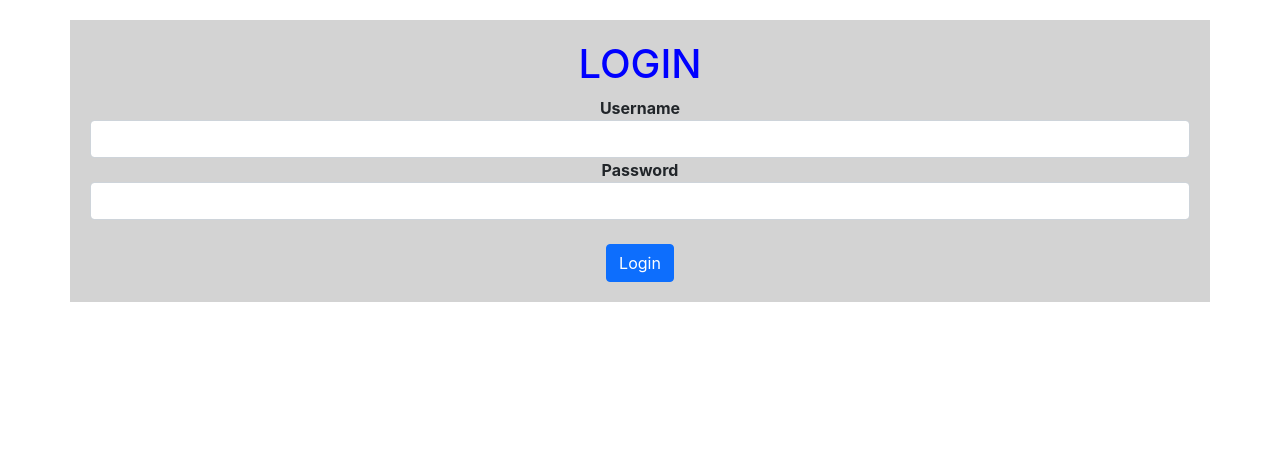
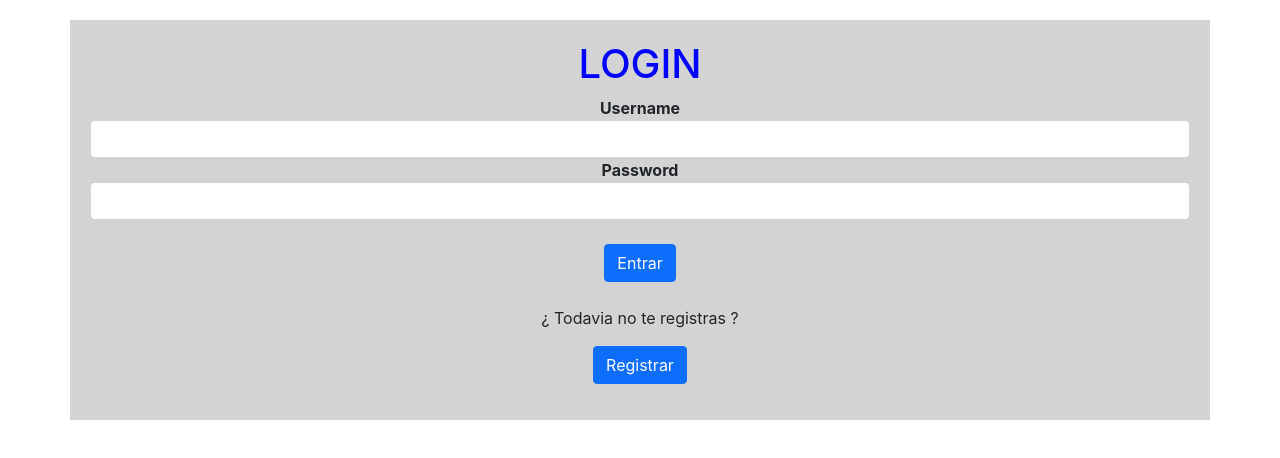
Before and after one commit to Santi9431/login_react, a React (Create React App) app: page / in a window 1280 px wide. Shown: the top 458 px of the page. Built offline with nearby package versions, Linux system fonts and the light colour scheme.

Commit message:
fix: :art: arreglar function
function registrar no sirve

```diff
--- a/src/compononents/Login.jsx
+++ b/src/compononents/Login.jsx
@@ -39,7 +39,12 @@ export const Login = () => {
                 <label htmlFor="txtpas"><strong>Password</strong></label>
                 <input type="password" id="txtpas" style={{textAlign:"center"}} className="form-control" onChange={(e)=>setPas(e.target.value) } required/>
             </div><br/>
-            <input type="submit" className="btn btn-primary" value="Login" onClick={inisiarSesion}/>
+            <input type="submit" className="btn btn-primary" value="Entrar" onClick={inisiarSesion}/>
+            <br />
+            <br />
+            <p>¿ Todavia no te registras ?</p>
+            <input type="submit" className="btn btn-primary" value="Registrar" onClick={inisiarSesion}/>
+            <p></p>
         </form>
 
         {miLogin  && <Menu usu={usu} />}
--- a/src/compononents/auth.jsx
+++ b/src/compononents/auth.jsx
@@ -15,4 +15,14 @@ function inisiar_Sesion(email, password){
     .catch((err) =>alert(err));
 }
 
-export {createcount, inisiar_Sesion}
+function registrar(email, password, name) {
+    createUserWithEmailAndPassword(auth, email, password)
+      .then((crendencialUsuario) => {
+        updateProfile(crendencialUsuario.user, { displayName: name });
+        signOut();
+      })
+      .catch((err) => alert(err));
+  }
+
+
+export {createcount, inisiar_Sesion, registrar}
```
